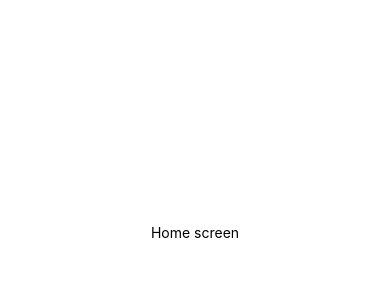
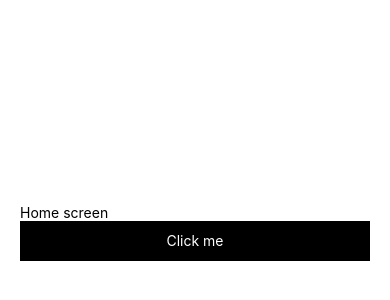
Before and after one commit to dmytrosorokame/simple-keeper-rn, a React Native app: screen /Home in a window 390 px wide. Shown: the part 190-490 px from the top of the page. Built offline with nearby package versions, Linux system fonts and the light colour scheme.

Commit message:
feat: create button component

```diff
--- /dev/null
+++ b/src/components/shared/Button/Button.tsx
@@ -0,0 +1,30 @@
+import React, { PropsWithChildren, useState } from 'react';
+import { Pressable, Text } from 'react-native';
+
+import { IButtonProps } from '../../../types/common';
+
+import { getStyles } from './styles';
+
+const Button: React.FC<PropsWithChildren<IButtonProps>> = ({ children, disabled, isOutlined, ...rest }) => {
+  const [isPressed, setIsPressed] = useState(false);
+
+  const styles = getStyles({
+    isPressed,
+    isOutlined: !!isOutlined,
+    isDisabled: !!disabled,
+  });
+
+  return (
+    <Pressable
+      style={styles.container}
+      onPressIn={() => setIsPressed(true)}
+      onPressOut={() => setIsPressed(false)}
+      disabled={disabled}
+      {...rest}
+    >
+      <Text style={styles.label}>{children}</Text>
+    </Pressable>
+  );
+};
+
+export default Button;
--- /dev/null
+++ b/src/components/shared/Button/index.ts
@@ -0,0 +1 @@
+export { default } from './Button';
--- /dev/null
+++ b/src/components/shared/Button/styles.ts
@@ -0,0 +1,33 @@
+import { StyleSheet, TextStyle, ViewStyle } from 'react-native';
+
+interface IStyles {
+  container: ViewStyle;
+  label: TextStyle;
+}
+
+interface IProps {
+  isPressed: boolean;
+  isDisabled: boolean;
+  isOutlined: boolean;
+}
+
+export const getStyles = ({ isPressed, isDisabled, isOutlined }: IProps): IStyles => {
+  const backgroundColor = (isOutlined && !isPressed) || (isPressed && !isOutlined) ? '#fff' : '#000';
+  const labelColor = (isOutlined && !isPressed) || (isPressed && !isOutlined) ? '#000' : '#fff';
+
+  return StyleSheet.create({
+    container: {
+      justifyContent: 'center',
+      alignItems: 'center',
+      width: '100%',
+      height: 40,
+      backgroundColor: isDisabled ? '#ccc' : backgroundColor,
+      borderWidth: 1,
+      borderColor: isDisabled ? '#ccc' : '#000',
+    },
+
+    label: {
+      color: isDisabled ? '#000' : labelColor,
+    },
+  });
+};
--- a/src/screens/HomeScreen/HomeScreen.tsx
+++ b/src/screens/HomeScreen/HomeScreen.tsx
@@ -1,12 +1,15 @@
 import React from 'react';
 import { Text, View } from 'react-native';
+
+import Button from '../../components/shared/Button';
 
 interface IHomeScreen {}
 
 const HomeScreen: React.FC<IHomeScreen> = () => {
   return (
-    <View>
+    <View style={{ width: '100%', paddingHorizontal: 20 }}>
       <Text>Home screen</Text>
+      <Button>Click me</Button>
     </View>
   );
 };
--- /dev/null
+++ b/src/types/common.ts
@@ -0,0 +1,5 @@
+import { PressableProps } from 'react-native';
+
+export interface IButtonProps extends PressableProps {
+  isOutlined?: boolean;
+}
```
